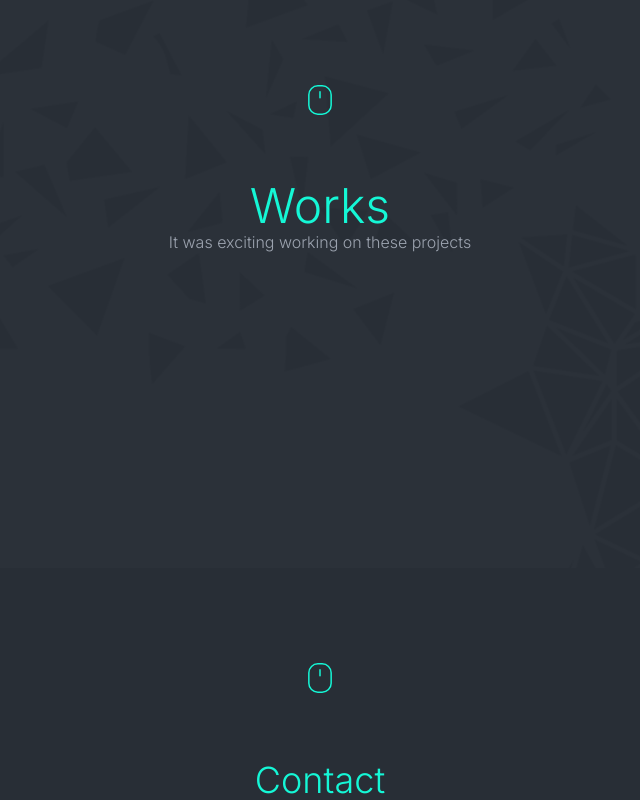
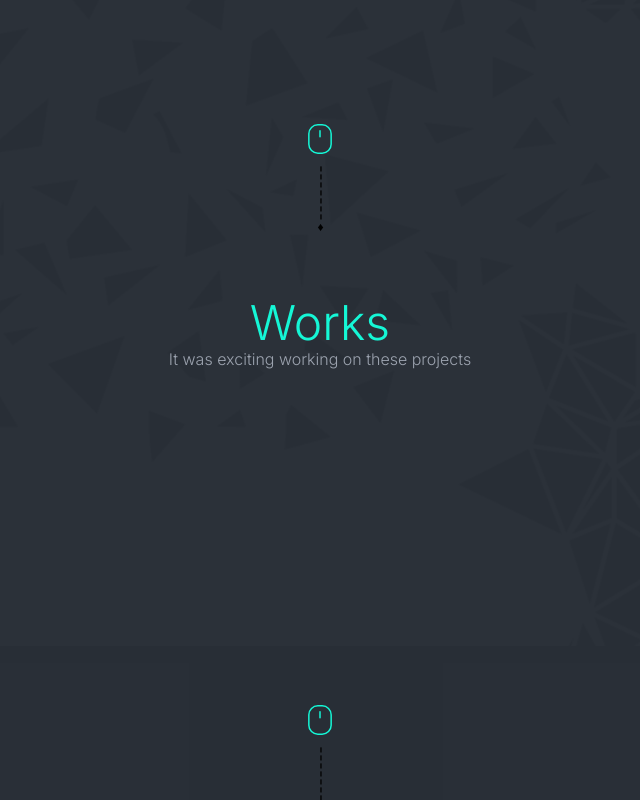
Before and after one commit to ValentineCodes/valentineorga, a Next.js app: page / in a window 1280 px wide. Shown: the part 2640-3440 px from the top of the page, without its empty margins (320-960 px from the left). Built offline with nearby package versions, Linux system fonts and the light colour scheme.

Commit message:
updated mouse pointer

```diff
--- a/components/Contact.tsx
+++ b/components/Contact.tsx
@@ -1,13 +1,13 @@
 import React from 'react'
-import { CiDesktopMouse2 } from 'react-icons/ci'
 import { BsSend } from "react-icons/bs";
+import MousePointer from './MousePointer';
 
 type Props = {}
 
 export default function Contact({ }: Props) {
     return (
         <div className='min-h-screen bg-[#292f37] bg-opacity-[0.99] flex flex-col items-center justify-center px-6 lg:px-32 py-14'>
-            <CiDesktopMouse2 className='text-4xl text-[#15f7d6]' />
+            <MousePointer />
 
             <h1 className='text-4xl text-[#15f7d6] font-light inline mt-16'>Contact</h1>
             <p className='text-md font-light text-gray-400 text-center'>I'm currently available for full-time positions</p>
--- /dev/null
+++ b/components/MousePointer.tsx
@@ -0,0 +1,22 @@
+import React from 'react'
+import { CiDesktopMouse2 } from 'react-icons/ci'
+
+type Props = {}
+
+export default function MousePointer({ }: Props) {
+    return (
+        <div className='flex flex-col items-center'>
+            <CiDesktopMouse2 className='text-4xl text-[#15f7d6]' />
+            <div className='flex flex-col items-center ml-1'>
+                <div className='rotate-90'>-</div>
+                <div className='rotate-90 mt-[-16px]'>-</div>
+                <div className='rotate-90 mt-[-16px]'>-</div>
+                <div className='rotate-90 mt-[-16px]'>-</div>
+                <div className='rotate-90 mt-[-16px]'>-</div>
+                <div className='rotate-90 mt-[-16px]'>-</div>
+                <div className='rotate-90 mt-[-16px]'>-</div>
+                <div className='ml-[-3px] mt-[-10px] text-xs'>♦</div>
+            </div>
+        </div>
+    )
+}
--- a/components/Skills.tsx
+++ b/components/Skills.tsx
@@ -1,16 +1,17 @@
 import React from 'react'
-import { CiDesktopMouse2, CiMonitor } from "react-icons/ci";
+import { CiMonitor } from "react-icons/ci";
 import { BsPhone } from "react-icons/bs";
 import { LuSquareStack } from "react-icons/lu";
 
 import Skill from './Skill';
+import MousePointer from './MousePointer';
 
 type Props = {}
 
 export default function Skills({ }: Props) {
     return (
         <div className='min-h-screen bg-[#292f37] bg-opacity-90 flex flex-col items-center justify-center px-6 lg:px-32 py-14'>
-            <CiDesktopMouse2 className='text-4xl text-[#15f7d6]' />
+            <MousePointer />
 
             <h1 className='text-4xl text-[#15f7d6] font-light inline mt-16'>Skills</h1>
             <p className='text-md font-light text-gray-400 text-center'>I strive to never stop learning and improving</p>
--- a/components/Works.tsx
+++ b/components/Works.tsx
@@ -1,12 +1,12 @@
 import React from 'react'
-import { CiDesktopMouse2 } from 'react-icons/ci'
+import MousePointer from './MousePointer'
 
 type Props = {}
 
 export default function Works({ }: Props) {
     return (
         <div className='h-screen bg-[#292f37] bg-opacity-[0.99] flex flex-col items-center justify-center'>
-            <CiDesktopMouse2 className='text-4xl text-[#15f7d6]' />
+            <MousePointer />
 
             <h1 className='text-5xl text-[#15f7d6] font-light inline mt-16'>Works</h1>
             <p className='text-md font-light text-gray-400'>It was exciting working on these projects</p>
```
